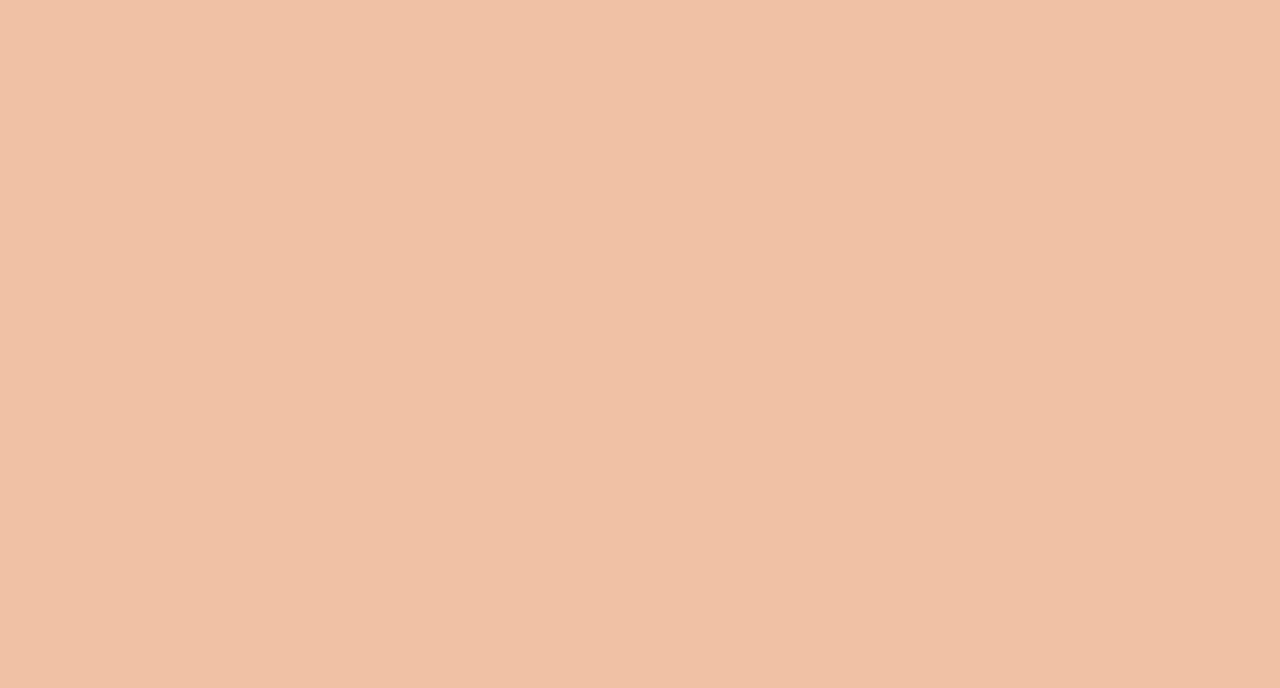
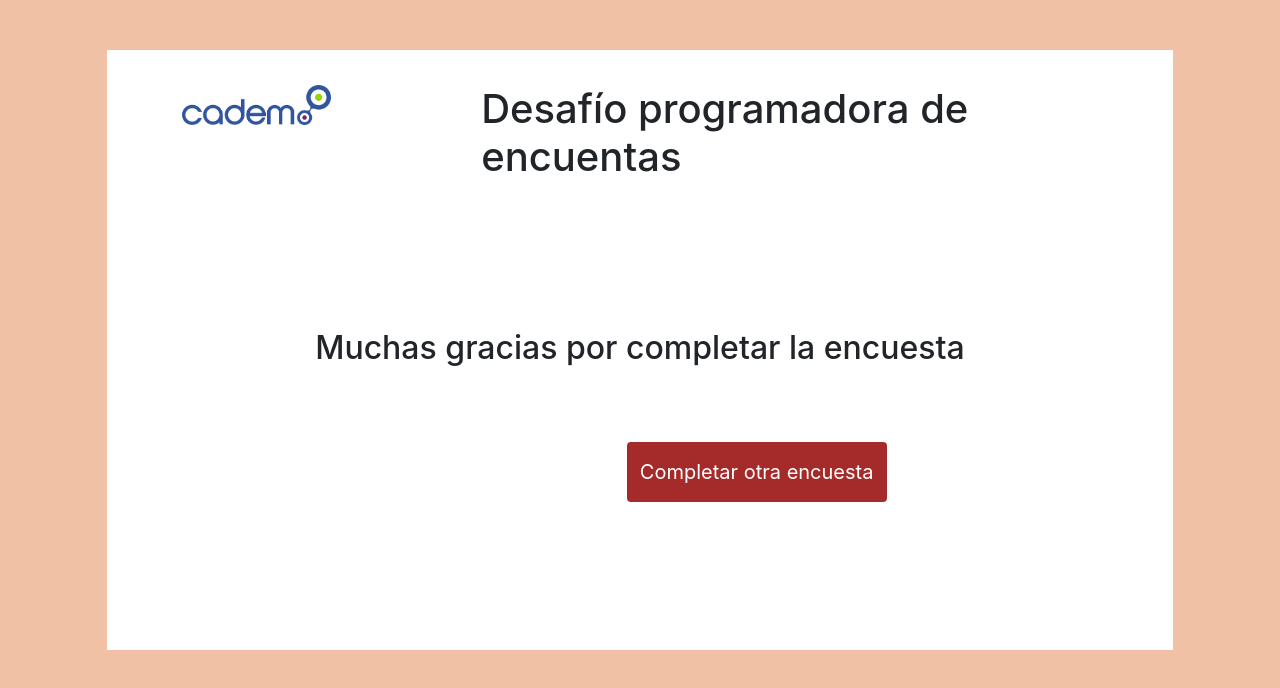
Before and after one commit to javieraizq88/formulario-jun-2020, a React (Create React App) app: page /finalizar in a window 1280 px wide. Shown: the top 688 px of the page. Built offline with nearby package versions, Linux system fonts and the light colour scheme.

Commit message:
validacion pregunta 3

```diff
--- a/src/App.css
+++ b/src/App.css
@@ -229,3 +229,42 @@ body {
     width: 140px;
     float: right;
   }
+
+ #borde-respuestas{
+    background-color: rgb(233, 230, 230);
+ }
+
+ /* finalizar */
+
+ #subtitulo-finalizar{
+    margin-top: 100px;
+    text-align: center;
+    margin-bottom: 25px;
+ }
+
+
+ #boton-volver-home{
+    margin-left: 500px;
+}
+#boton-volver-home:hover{
+    margin-left: 495px;
+}
+
+#boton-volver-home button{
+    margin-top: 50px;
+    background: brown;
+    color: white;
+    font-size: 20px;
+    border: 0 ;
+    width: 260px;
+    height: 60px;
+}
+#boton-volver-home button:hover{
+    margin-top: 48px;
+    background: rgb(122, 41, 41);
+    color: white;
+    font-size: 22px;
+    border: 0 ;
+    width: 270px;
+    height: 65px;
+}
--- a/src/components/finalizar.js
+++ b/src/components/finalizar.js
@@ -1,8 +1,10 @@
 import React, { useContext } from "react"
 import { Context } from "../store/appContext"
+import Header from "./header"
+import { Link } from "react-router-dom"
 
 const Finalizar = props => {
-    const { store } = useContext(Context)
+    const { store , actions } = useContext(Context)
 
     console.log(store.name)
     console.log(store.age)
@@ -23,9 +25,31 @@ if (store.adidas !== "") {
 } else {
     console.log("Adidas no fue elegida")
 }
+
 return (
-    <>
-    </>
+    <div >
+    <div className="card-group ">
+        <div className=" card-body col-md-1 col-xs-1"></div>
+        <div className="card-body col-md-10 col-xs-10"
+            id="container1">
+            <Header />
+            <h2
+                id="subtitulo-finalizar">
+                Muchas gracias por completar la encuesta
+                </h2>
+                <Link
+                        id="boton-volver-home"
+                        to="/">
+                        <button
+                            type="button"
+                            className="btn btn-success">
+                            Completar otra encuesta
+                        </button>
+                    </Link>
+
+        </div>
+    </div>
+</div>
 )
 
 }
--- a/src/components/pregunta3.js
+++ b/src/components/pregunta3.js
@@ -8,7 +8,6 @@ import Header from "./header";
 const Pregunta3 = props => {
     const history = useHistory();
     const { store, actions } = useContext(Context)
-
 
     return (
 
@@ -27,8 +26,7 @@ const Pregunta3 = props => {
                                     <form id="loginForm">
                                         <div id="pregunta3">
                                             <label
-                                            className="col-md-5 col-xs-5"
-                                                >
+                                                className="col-md-5 col-xs-5">
                                                 ¿Cuál de las siguientes marcas conoces?
                                         </label>
 
@@ -39,11 +37,10 @@ const Pregunta3 = props => {
                                                 <input
                                                     type="checkbox"
                                                     className="custom-control-input"
-                                                    name="nike"
+                                                    name="Nike"
                                                     id="nike"
                                                     onClick={(e) => { actions.cambiarCheckbox(e) }}
-                                                    value=" "
-
+                                                    value="Nike"
                                                 />
                                                 <label
                                                     className="custom-control-label"
@@ -59,10 +56,10 @@ const Pregunta3 = props => {
                                                 <input
                                                     type="checkbox"
                                                     className="custom-control-input"
-                                                    name="adidas"
+                                                    name="Adidas"
                                                     id="adidas"
                                                     onClick={(e) => { actions.cambiarCheckbox(e) }}
-                                                    value=" "
+                                                    value="adidas"
                                                 />
                                                 <label
                                                     className="custom-control-label"
@@ -78,10 +75,10 @@ const Pregunta3 = props => {
                                                 <input
                                                     type="checkbox"
                                                     className="custom-control-input"
-                                                    name="puma"
+                                                    name="Puma"
                                                     id="puma"
                                                     onClick={(e) => { actions.cambiarCheckbox(e) }}
-                                                    value=" "
+                                                    value="puma"
                                                 />
                                                 <label
                                                     className="custom-control-label"
@@ -89,8 +86,6 @@ const Pregunta3 = props => {
                                                     Puma
                                                 </label>
                                             </div>
-
-
                                             <br />
                                         </div>
                                     </form> {/* fin del formulario */}
@@ -107,8 +102,17 @@ const Pregunta3 = props => {
                                             Volver
                                     </button>
                                         {
-                                            store.marca  &&
-                                            store.marca ?
+                                            store.marca.Adidas !== "adidas" &&
+                                            store.marca.Nike !== "Nike"  &&
+                                            store.marca.Puma !== "puma"?
+
+                                                <button
+                                                    id="boton-siguiente-preg3"
+                                                    type="button"
+                                                    className="btn btn-success disabled">
+                                                    Siguiente
+                                                </button>
+                                                :
                                                 <Link
                                                     to="/pregunta4">
                                                     <button
@@ -116,15 +120,8 @@ const Pregunta3 = props => {
                                                         type="button"
                                                         className="btn btn-success">
                                                         Siguiente
-                                                    </button>
+                                                </button>
                                                 </Link>
-                                                :
-                                                <button
-                                                    id="boton-siguiente-preg3"
-                                                    type="button"
-                                                    className="btn btn-success disabled">
-                                                    Siguiente
-                                                </button>
                                         }
 
                                     </div> {/* fin de botones */}
--- a/src/components/pregunta4.js
+++ b/src/components/pregunta4.js
@@ -14,9 +14,9 @@ const Pregunta4a = ({ marca }) => {
                 ¿Qué te parece la marca {marca}?
             </label>
             {
-                marca === "nike" &&
-                    marca === "nike" ?
-                    <div className="col-md-5 col-xs-5">
+                marca === "Nike" &&
+                    marca === "Nike" ?
+                    <div id="borde-respuestas" className="col-md-5 col-xs-5">
                         <div id="buena1" className="form-check form-check-inline">
                             <input
                                 className="form-check-input"
@@ -24,7 +24,9 @@ const Pregunta4a = ({ marca }) => {
                                 name="nike"
                                 id="buena"
                                 value="buena"
-                                onClick={(e) => { actions.handleChange(e) }} />
+                                onClick={(e) => { actions.handleChange(e) }}
+                                checked
+                                />
                             <label
                                 className="form-check-label"
                                 for="buena">
@@ -67,9 +69,9 @@ const Pregunta4a = ({ marca }) => {
             }
 
             {
-                marca === "adidas" &&
-                    marca === "adidas" ?
-                    <div className="col-md-5 col-xs-5">
+                marca === "Adidas" &&
+                    marca === "Adidas" ?
+                    <div  id="borde-respuestas" className="col-md-5 col-xs-5">
                         <div id="buena1" className="form-check form-check-inline">
                             <input
                                 className="form-check-input"
@@ -77,7 +79,8 @@ const Pregunta4a = ({ marca }) => {
                                 name="adidas"
                                 id="buena"
                                 value="buena"
-                                onClick={(e) => { actions.handleChange(e) }} />
+                                onClick={(e) => { actions.handleChange(e) }}
+                                checked/>
                             <label
                                 className="form-check-label"
                                 for="buena">
@@ -119,17 +122,18 @@ const Pregunta4a = ({ marca }) => {
 
 
             {
-                marca === "puma" &&
-                    marca === "puma" ?
-                    <div className="col-md-5 col-xs-5">
-                        <div id="buena1" className="form-check form-check-inline">
+                marca === "Puma" &&
+                    marca === "Puma" ?
+                    <div  id="borde-respuestas" className="col-md-5 col-xs-5">
+                        <div  id="buena1" className="form-check form-check-inline" >
                             <input
                                 className="form-check-input"
                                 type="radio"
                                 name="puma"
                                 id="buena"
                                 value="buena"
-                                onClick={(e) => { actions.handleChange(e) }} />
+                                onClick={(e) => { actions.handleChange(e) }}
+                                 />
                             <label
                                 className="form-check-label"
                                 for="buena">
@@ -224,8 +228,6 @@ const Pregunta4 = props => {
                                                         Finalizar
                                                     </button>
                                                 </Link>
-
-
                                     </div> {/* fin de botones */}
 
                                 </div>{/* fin col */}
```
